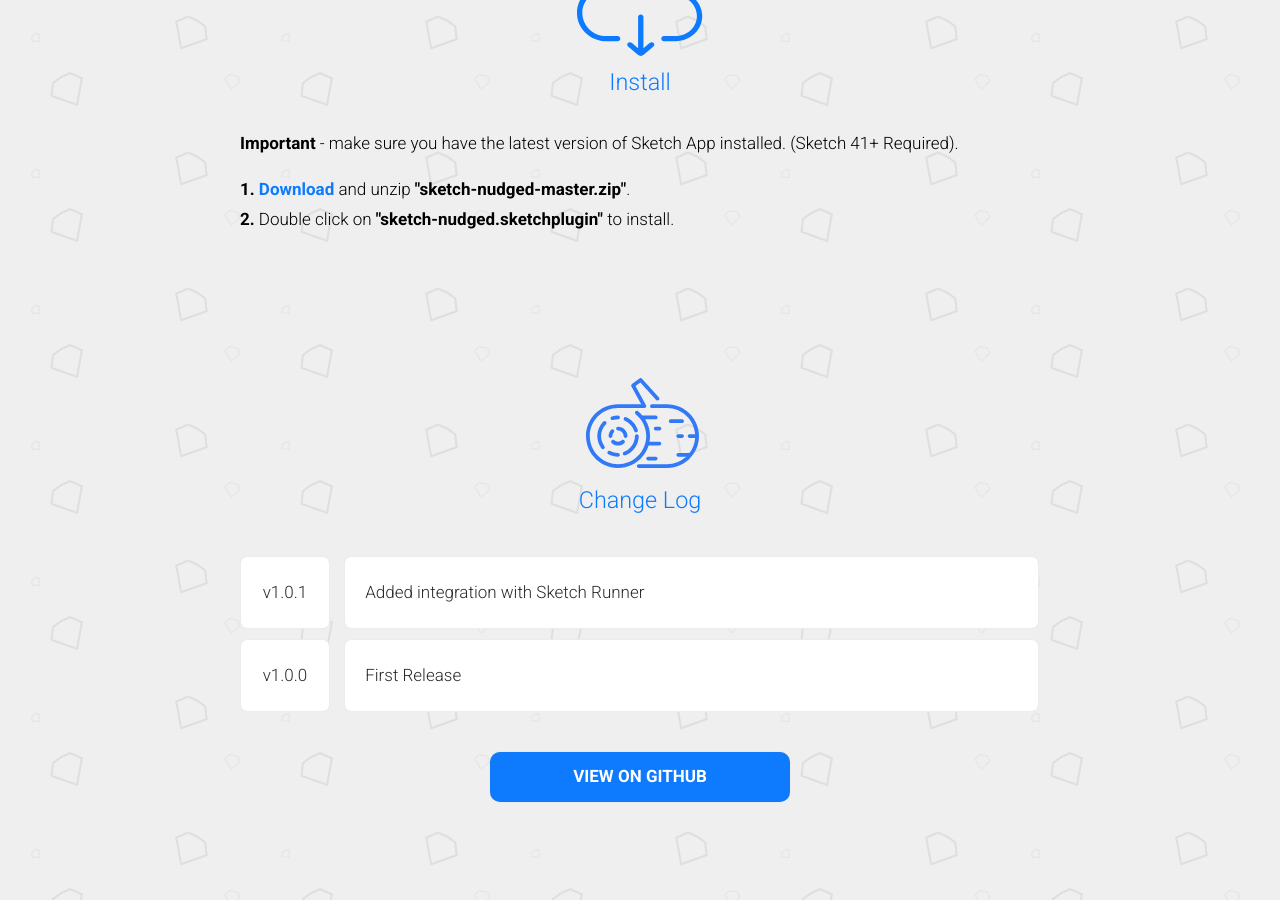
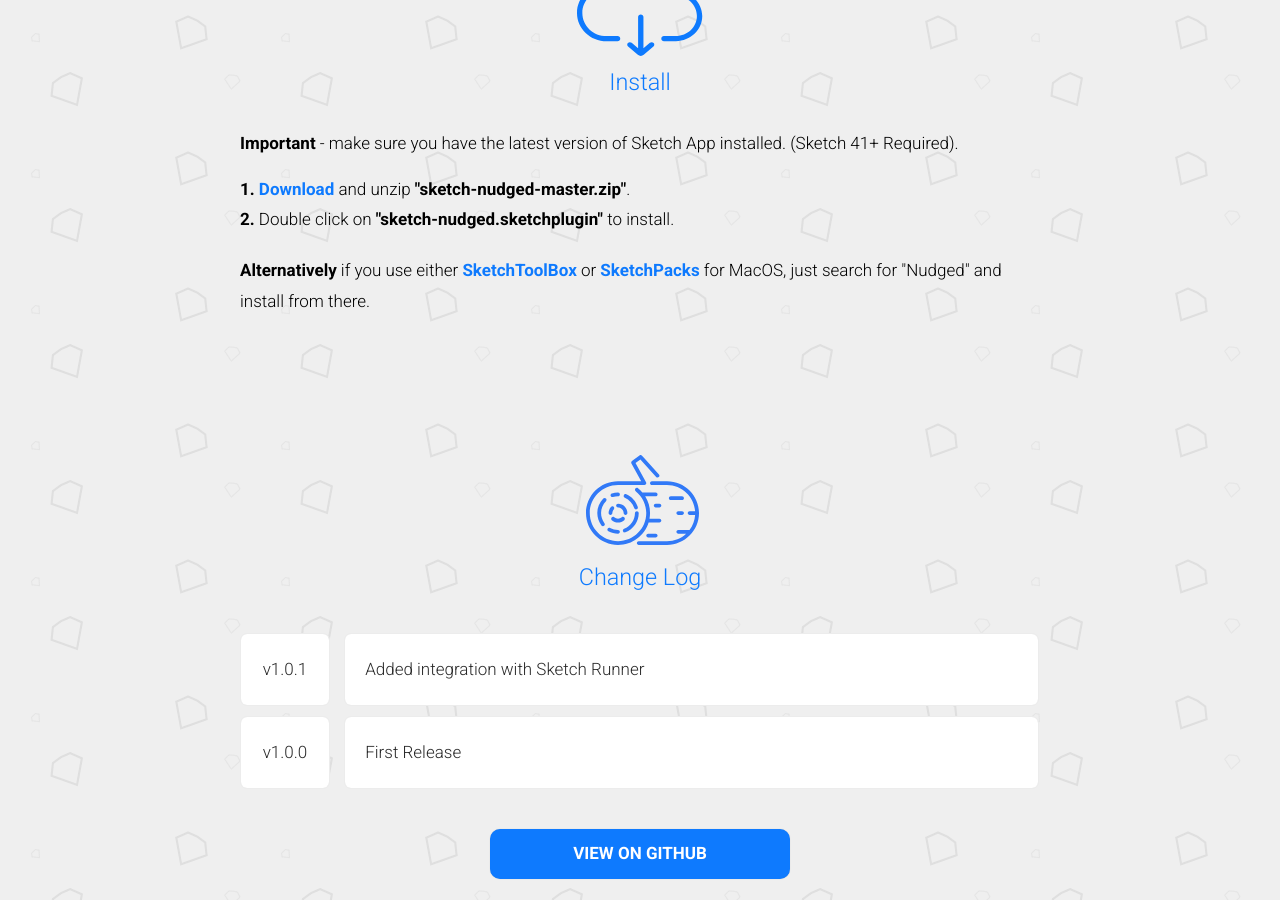
Before and after one commit to KevinWoodhouse/sketch-nudged, a Jekyll site: the page built from index.md, in a window 1280 px wide and 900 px high, scrolled down 1575 px. Built offline with Jekyll 4.4.1, drawn with Linux system fonts in a browser that asks for light colours.

Commit message:
updated install info

```diff
--- a/_includes/featured-on.html
+++ b/_includes/featured-on.html
@@ -20,6 +20,6 @@
     <figure class="box-fig">&nbsp;</figure>
     <h2>PressKit</h2>
     <p>I've created this handy <strong>PressKit</strong> that contains a bunch of Info, Icons, Screenshots, and some useful links.</p>
-    <a href="{{ site.url }}/presskit/nudged-presskit.zip" target="_blank" class="btn btn-alt" id="pressKitBtn">Download PressKit</a>
+    <a href="{{ site.url }}/presskit/nudged-presskit.zip" target="_blank" rel="nofollow" class="btn btn-alt" id="pressKitBtn">Download PressKit</a>
   </div>
 </section>
--- a/_includes/install.html
+++ b/_includes/install.html
@@ -7,5 +7,7 @@
       <li><strong>1.</strong> <a href="{{ site.data.data.project-info.zip-url }}" id="downloadLink" target="_blank">Download</a> and unzip <strong>"sketch-nudged-master.zip"</strong>.</li>
       <li><strong>2.</strong> Double click on <strong>"sketch-nudged.sketchplugin"</strong> to install.</li>
     </ul>
+
+    <p><strong>Alternatively</strong> if you use either <a href="http://sketchtoolbox.com/" target="_blank" rel="nofollow">SketchToolBox</a> or <a href="https://sketchpacks.com/" target="_blank" rel="nofollow">SketchPacks</a> for MacOS, just search for "Nudged" and install from there.</p>
   </div>
 </section>
```
